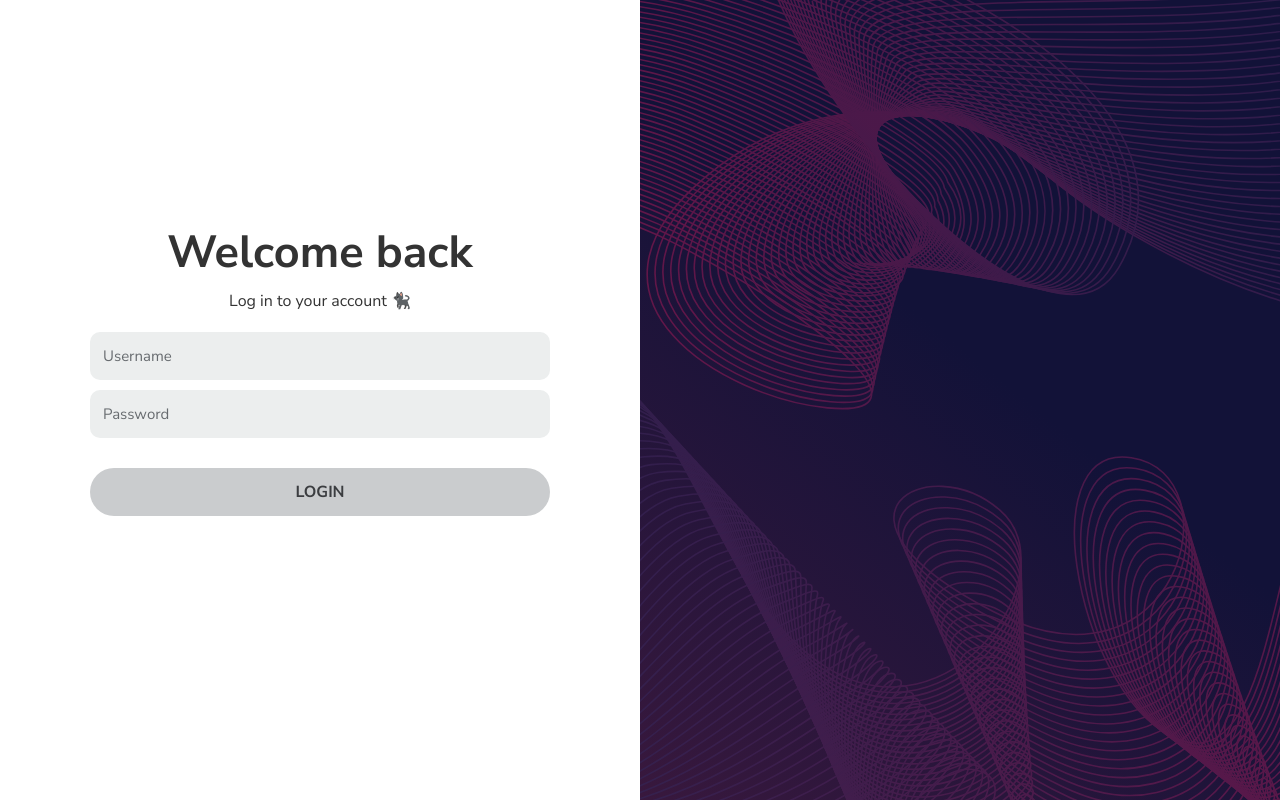
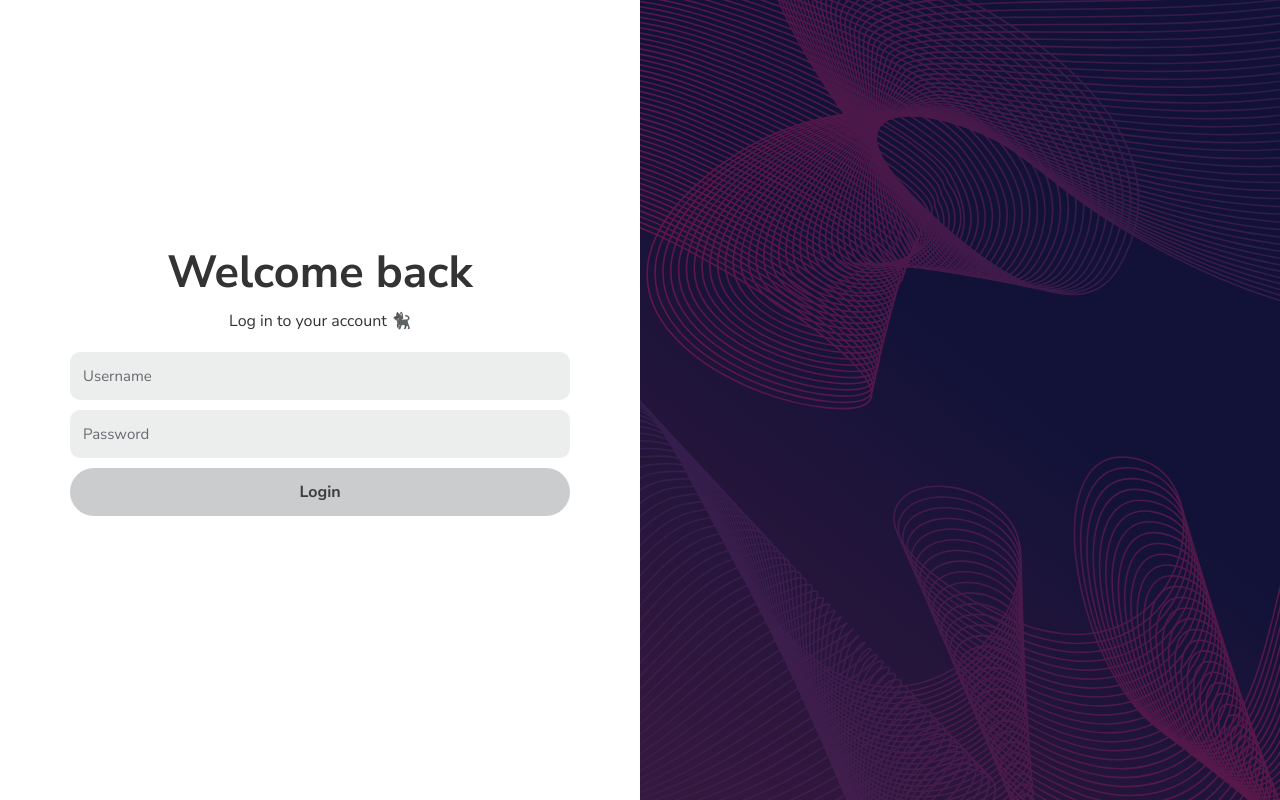
Before and after one commit to littlesekii/linky-cat-frontend, a Vue app: page /login in a window 1280 px wide. Built offline with nearby package versions, Linux system fonts and the light colour scheme; no server answers; the HTML template or start-up script is replaced by a standard one.

Commit message:
patch: move and change minor styles

```diff
--- a/src/components/auth/LoginFormComponent.vue
+++ b/src/components/auth/LoginFormComponent.vue
@@ -51,7 +51,7 @@ async function submit() {
       <BaseInputComponent v-model="credentials.username" label="Username" type="text" />
       <BaseInputComponent v-model="credentials.password" label="Password" type="password" />
     </div>
-  <BaseButtonComponent v-if="!isLoading" label="LOGIN" type="submit" :disabled="!validateInputs" />
+    <BaseButtonComponent v-if="!isLoading" label="Login" type="submit" :disabled="!validateInputs" />
     <img v-else class="loading-icon" src="@/assets/loading.svg">
     <p class="error-message">{{ errorMessage }}</p>
   </form>
@@ -59,10 +59,16 @@ async function submit() {
 </template>
 
 <style scoped>
+.login-form {
+  display: flex;
+  flex-direction: column;
+  width: 100%;
+}
+
 .form {
   display: flex;
   flex-direction: column;
-  gap: 30px;
+  gap: 10px;
 }
 .inputs {
   display: flex;
--- a/src/views/LoginView.vue
+++ b/src/views/LoginView.vue
@@ -28,6 +28,12 @@ import LoginFormComponent from '@/components/auth/LoginFormComponent.vue';
   justify-content: center;
   align-items: center;
 }
+
+.login-form {
+  max-width: 540px;
+  padding: 0 20px;
+}
+
 .right-container {
   flex: 1;
   background-image: url('@/assets/images/b.svg');
@@ -36,13 +42,6 @@ import LoginFormComponent from '@/components/auth/LoginFormComponent.vue';
   background-repeat: no-repeat;
 }
 
-.login-form {
-  width: 100%;
-  max-width: 500px;
-
-  padding: 0 20px;
-}
-
 @media (max-width: 800px) {
     .right-container {
       display: none;
```
Lines whose indentation alone changed are shown as unchanged.
